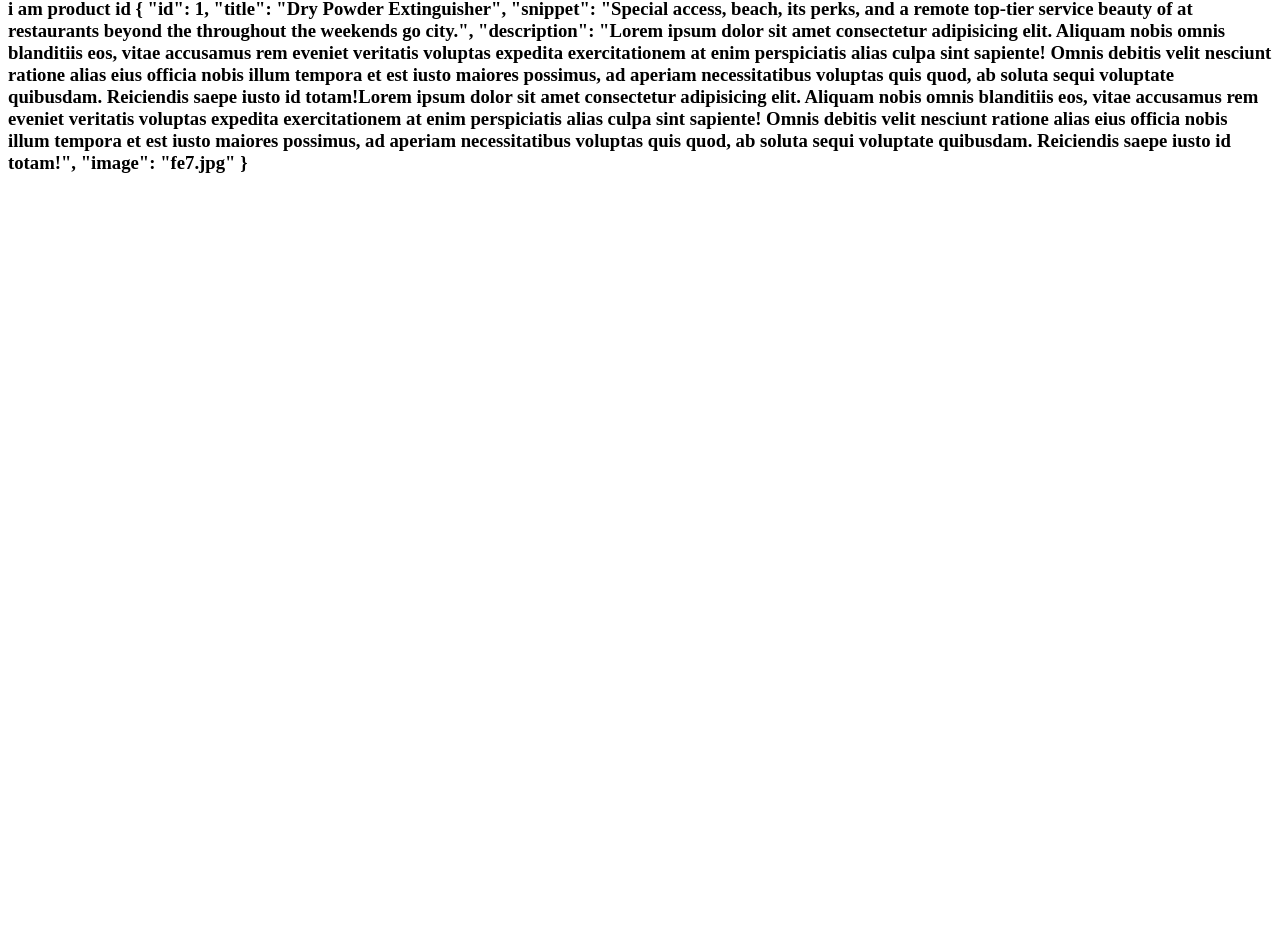
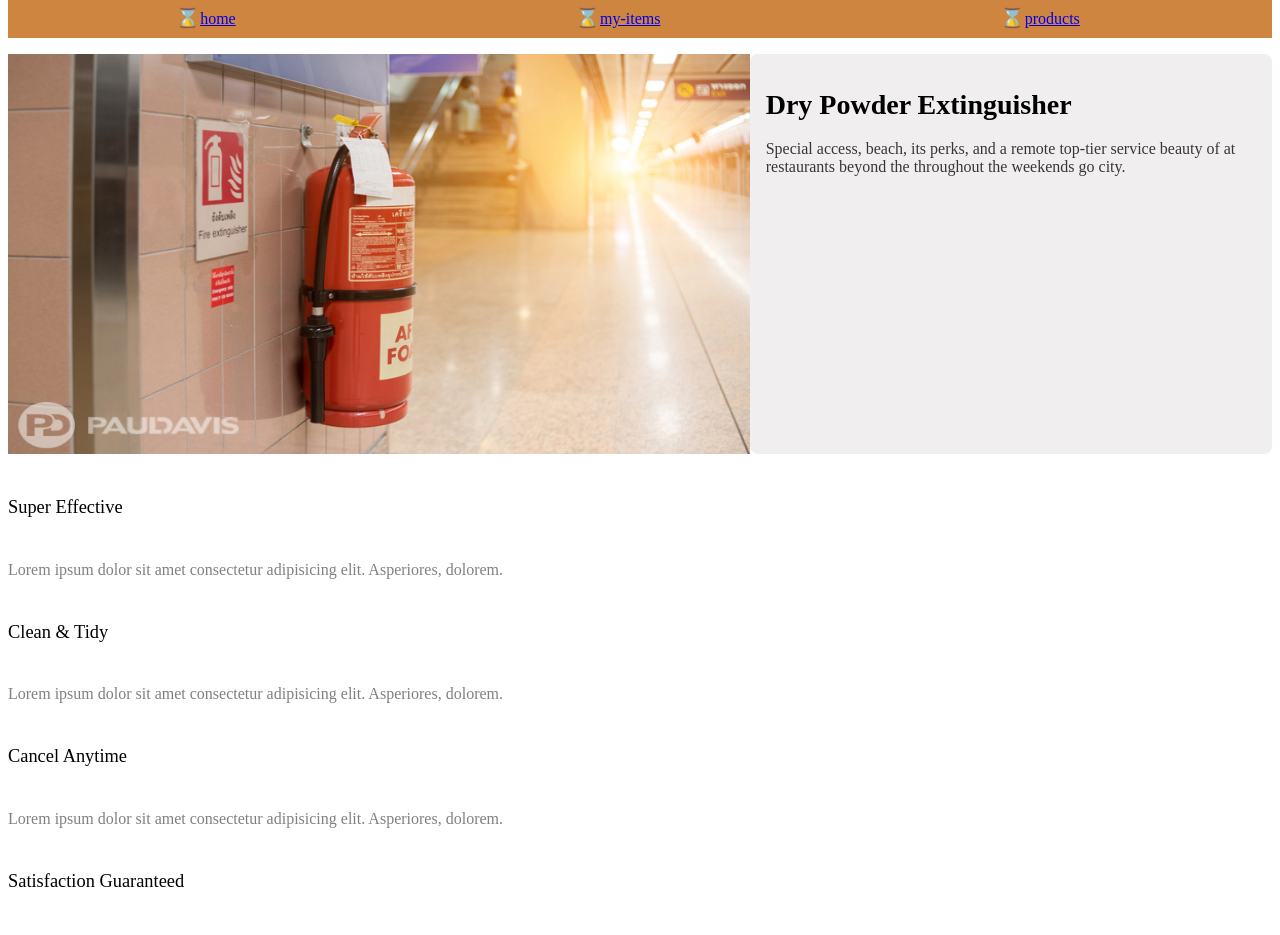
Before and after one commit to utibeinyangetuk/nuxt-client-practice, a Nuxt app: page /products/1 in a window 1280 px wide. Shown: the part 21-956 px from the top of the page. Before the commit the page ends 800 px from the top, so only its background shows below. Built offline with nearby package versions, Linux system fonts and the light colour scheme.

Commit message:
Get by id

```diff
--- a/pages/products/_id.vue
+++ b/pages/products/_id.vue
@@ -1,6 +1,55 @@
 <template>
-	<div>
-		<h3>i am product id {{ products }}</h3>
+	<div v-if="products" class="container">
+		<navbar />
+		<div class="hero-container">
+			<img
+				:src="require(`@/assets/images/${products.image}`)"
+				alt=""
+				class="image"
+			/>
+			<div class="info-box">
+				<h1>{{ products.title }}</h1>
+				<p class="snippet">{{ products.snippet }}</p>
+			</div>
+		</div>
+		<div class="whats-included-container">
+			<div class="included-container">
+				<h6>Super Effective</h6>
+				<p>
+					Lorem ipsum dolor sit amet consectetur adipisicing elit.
+					Asperiores, dolorem.
+				</p>
+			</div>
+			<div class="included-container">
+				<h6>Clean & Tidy</h6>
+				<p>
+					Lorem ipsum dolor sit amet consectetur adipisicing elit.
+					Asperiores, dolorem.
+				</p>
+			</div>
+			<div class="included-container">
+				<h6>Cancel Anytime</h6>
+				<p>
+					Lorem ipsum dolor sit amet consectetur adipisicing elit.
+					Asperiores, dolorem.
+				</p>
+			</div>
+			<div class="included-container">
+				<h6>Satisfaction Guaranteed</h6>
+				<p>
+					Lorem ipsum dolor sit amet consectetur adipisicing elit.
+					Asperiores, dolorem.
+				</p>
+			</div>
+		</div>
+		<div class="description-container">
+			<p>
+				{{ products.description }}
+			</p>
+		</div>
+	</div>
+	<div v-else class="container padding">
+		<h2>This is an invalid page</h2>
 	</div>
 </template>
 
@@ -14,4 +63,75 @@ export default {
 }
 </script>
 
-<style scoped></style>
+<style scoped>
+.hero-container {
+	display: flex;
+	justify-content: space-between;
+}
+
+.image {
+	width: 59%;
+	height: 25rem;
+}
+
+.info-box {
+	width: 39%;
+	background-color: rgba(207, 201, 201, 0.322);
+	padding: 1rem;
+	border-radius: 0.5rem;
+}
+
+.whats-included-container {
+	border-bottom: 0.1rem solid rgba(128, 128, 128, 0.151);
+}
+
+.description-container {
+	border-bottom: 0.1rem solid rgba(128, 128, 128, 0.151);
+	padding-bottom: 2rem;
+	margin-bottom: 2rem;
+}
+
+.included-container {
+	margin-top: 1.5rem;
+}
+
+h1 {
+	font-size: 1.75rem;
+}
+
+h6 {
+	font-size: 1.15rem;
+	font-weight: 400;
+}
+
+p {
+	color: grey;
+}
+
+.snippet {
+	color: rgba(0, 0, 0, 0.774);
+	margin-top: 1rem;
+}
+
+button {
+	width: 100%;
+	border: none;
+
+	font-weight: 700;
+	padding: 1rem 4rem;
+	border-radius: 100rem;
+	background-color: rgb(231, 81, 43);
+	color: white;
+
+	transition: 0.5s;
+}
+
+.description-container {
+	margin-top: 3rem;
+	color: grey;
+}
+
+.padding {
+	padding: 10rem 0;
+}
+</style>
```
